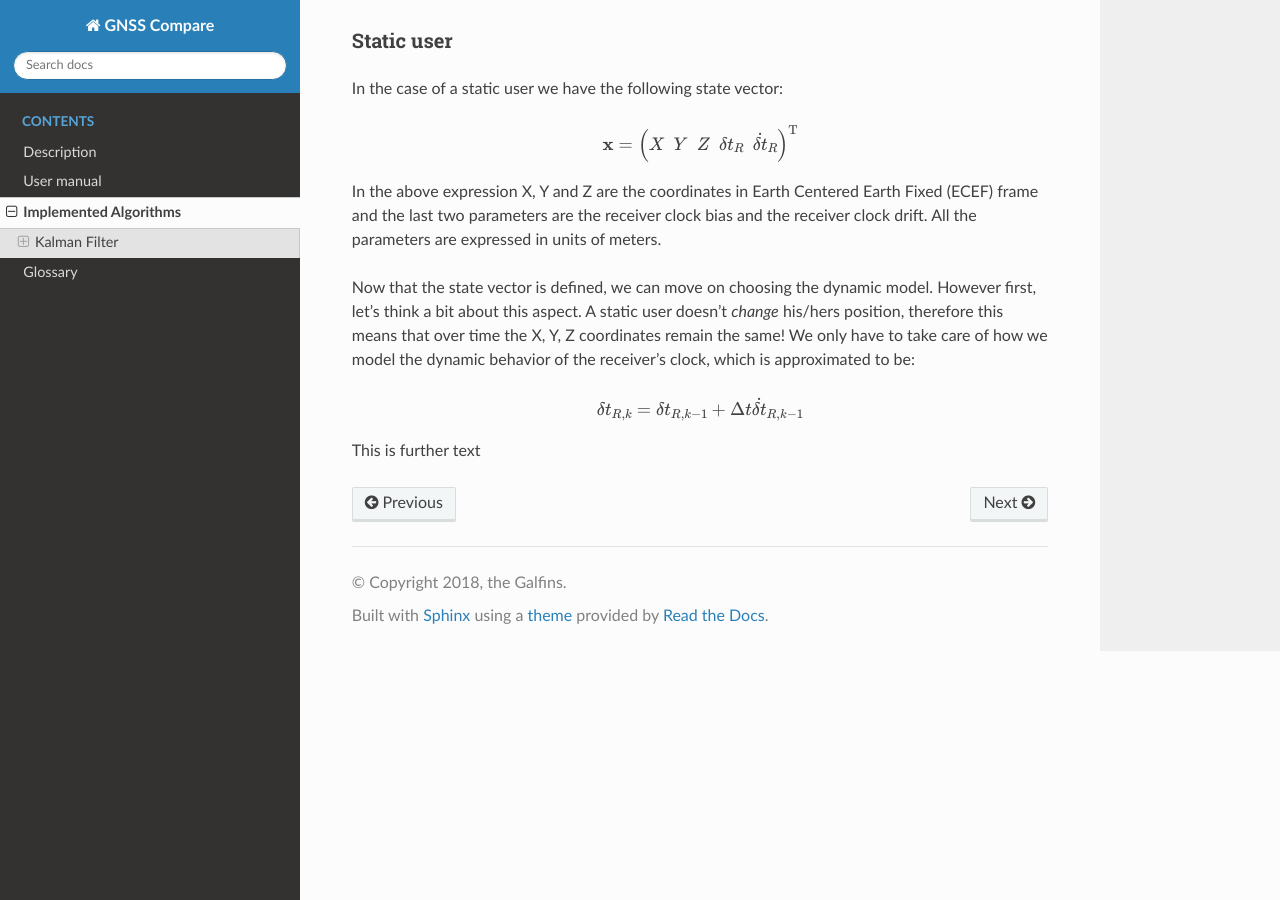
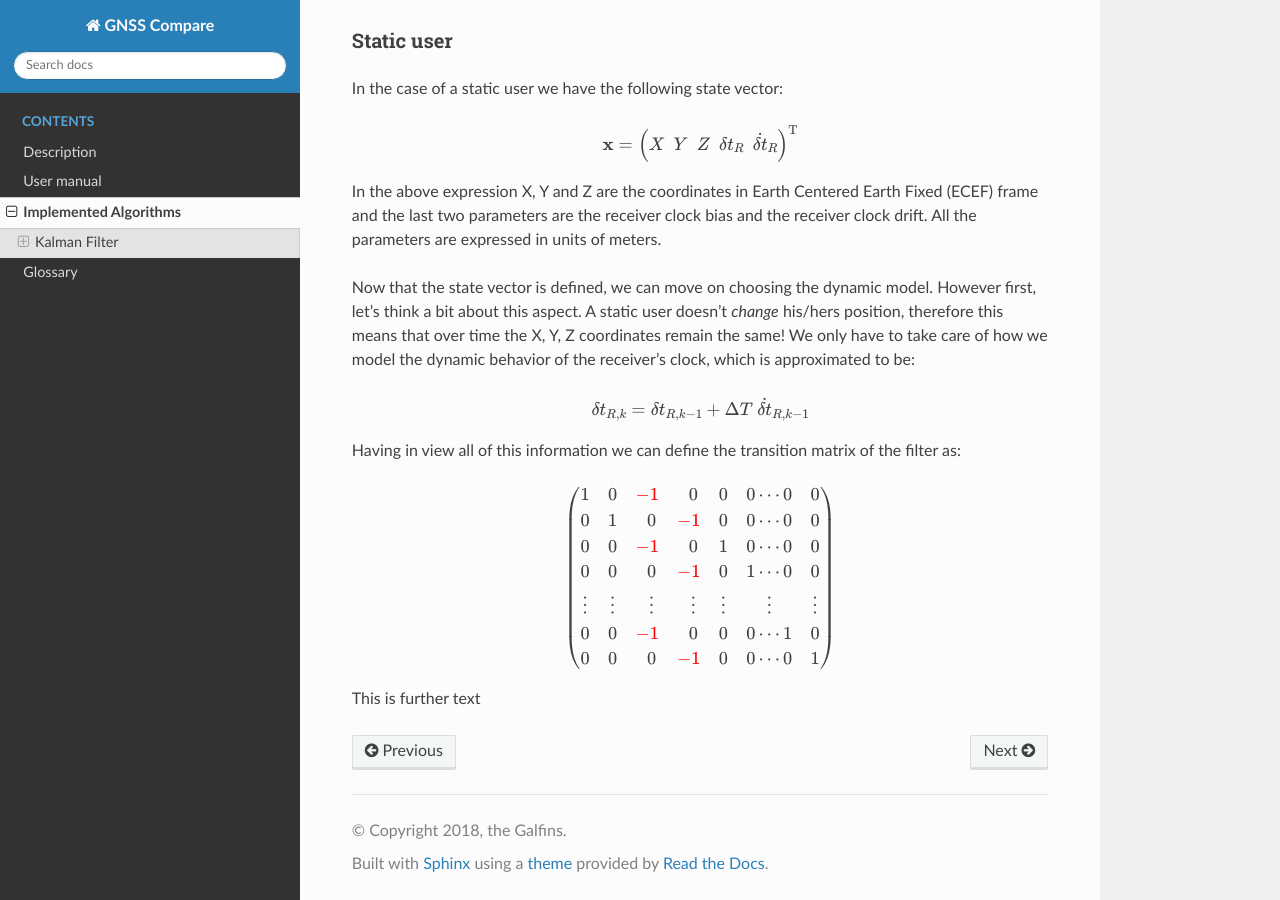
Before and after one commit to TheGalfins/GNSS_Compare, a Sphinx documentation site: the page built from docs/implemented_algorithms.rst, in a window 1280 px wide and 900 px high, scrolled down 501 px. Built offline with Sphinx 7.4.7 and the Read the Docs theme 2.0.0, drawn with Linux system fonts in a browser that asks for light colours.

Commit message:
added the transition matrix expression

```diff
--- a/docs/implemented_algorithms.rst
+++ b/docs/implemented_algorithms.rst
@@ -36,8 +36,19 @@ aspect. A static user doesn't *change* his/hers position, therefore this means t
 the same! We only have to take care of how we model the dynamic behavior of the receiver's clock, which is approximated to be:
 
 .. math::
-    \delta t_{R,k} = \delta t_{R,k-1} + \Delta t \dot{\delta t}_{R,k-1}
+    \delta t_{R,k} = \delta t_{R,k-1} + \Delta T~\dot{\delta t}_{R,k-1}
 
+Having in view all of this information we can define the transition matrix of the filter as:
 
+.. math::
+  \begin{pmatrix}
+           1 & 0 & \color{red}{-1} &~~0  & 0 & 0 \cdots 0 & 0\\
+           0 & 1 &~~0 & \color{red}{-1} & 0 & 0 \cdots 0 & 0\\
+           0 & 0 & \color{red}{-1} &~~0  & 1 & 0 \cdots 0 & 0\\
+           0 & 0 &~~0 & \color{red}{-1}  & 0 & 1 \cdots 0 & 0\\
+           \vdots  & \vdots  &~~\vdots &~~\vdots & \vdots & \vdots & \vdots   \\
+           0 & 0 & \color{red}{-1} &~~0  & 0 & 0 \cdots 1 & 0\\
+           0 & 0 &~~0 & \color{red}{-1}  & 0 & 0 \cdots 0 & 1\\
+   \end{pmatrix}
 
 This is further text
```
